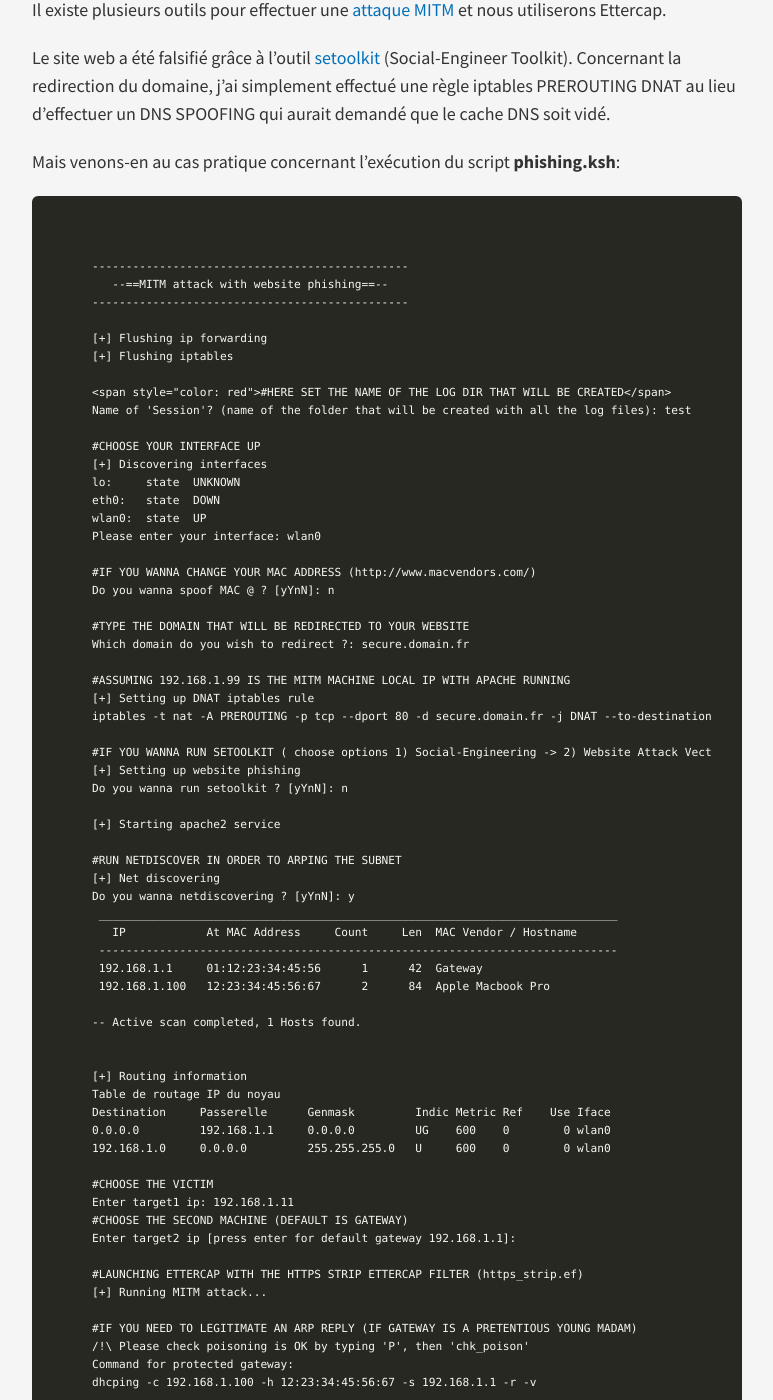
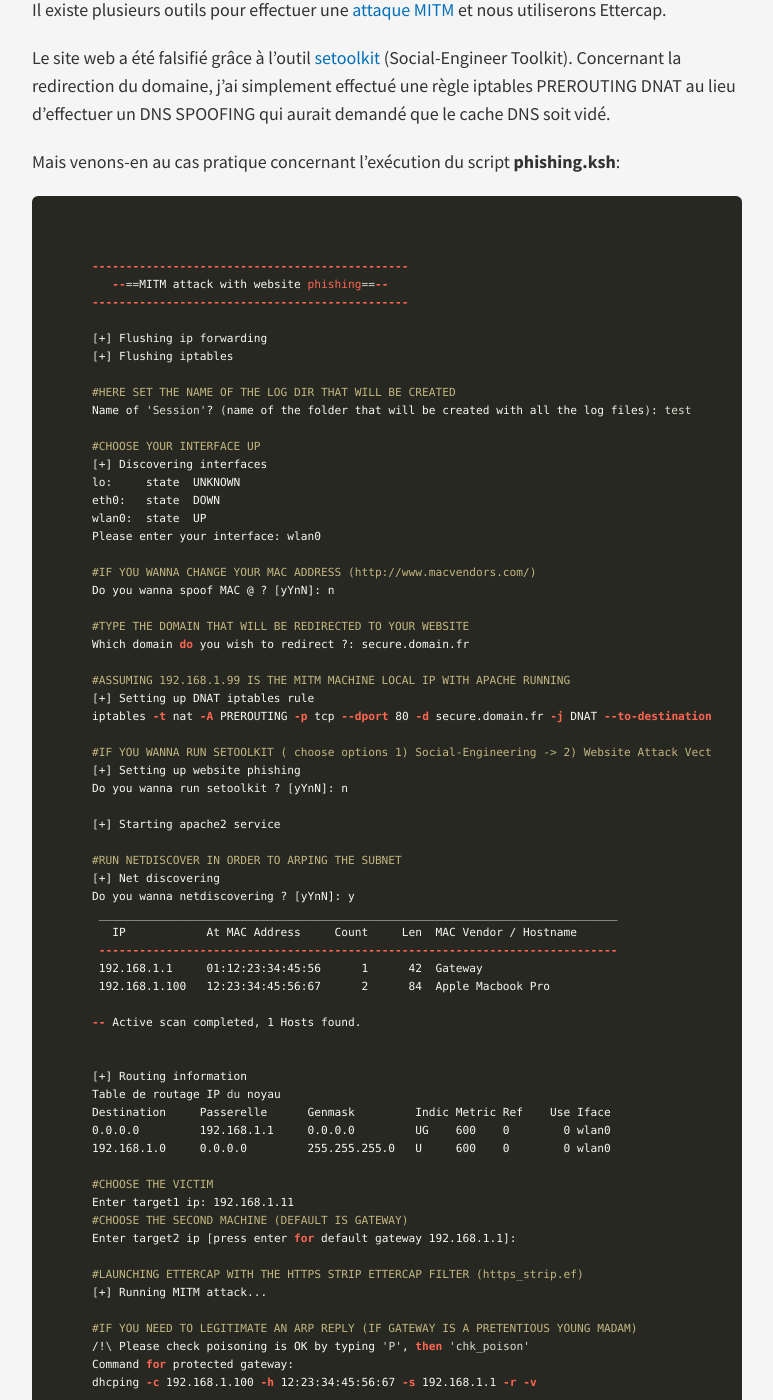
Before and after one commit to phackt/phackt.github.io, a Jekyll site: the page built from _posts/2016-09-08-mitm-phishing.markdown, in a window 1280 px wide and 1400 px high, scrolled down 1260 px. Shown: the whole window, without its empty margins (253-1026 px from the left). Built offline with Jekyll 4.4.1, drawn with Linux system fonts in a browser that asks for light colours; nearby versions of some CDN libraries; comment, search, counter and statistics services are not loaded; some of the changed text lies outside the part shown.

Commit message:
update post mitm

````diff
--- a/_posts/2016-09-08-mitm-phishing.markdown
+++ b/_posts/2016-09-08-mitm-phishing.markdown
@@ -24,7 +24,7 @@ Le site web a été falsifié grâce à l'outil [setoolkit](https://github.com/t
 
 Mais venons-en au cas pratique concernant l'exécution du script **phishing.ksh**:
 
-```
+```bash
 -----------------------------------------------
    --==MITM attack with website phishing==--
 -----------------------------------------------
@@ -32,7 +32,7 @@ Mais venons-en au cas pratique concernant l'exécution du script **phishing.ksh*
 [+] Flushing ip forwarding
 [+] Flushing iptables
 
-<span style="color: red">#HERE SET THE NAME OF THE LOG DIR THAT WILL BE CREATED</span>
+#HERE SET THE NAME OF THE LOG DIR THAT WILL BE CREATED
 Name of 'Session'? (name of the folder that will be created with all the log files): test
 
 #CHOOSE YOUR INTERFACE UP
@@ -106,7 +106,7 @@ Les outils MITM peuvent également forger dynamiquement un certificat pour inter
 
  > <span style="color: red">Cliquez sur 'Back to safety'!!</span>
 
-Dans notre exemple, la connexion au site falsifié est non sécurisée (évitant les alertes de certificats). Donc vérifier toujours le cadenas vert dans la barre url et que votre connexion soit sécurisée, sinon COURREZZZZZ :runner::runner:!!!!. Nous voyons aussi l'importance du HSTS (Strict-Transport-Security) abordé dans les [précédents articles]({{ site.url }}/xss-cors-csrf-partie-3-cors-csrf#hsts) pour forcer les connexions HTTPS et bannir tout certificat non valide. Des méthodes de détection d'ARP spoofing existent, la plus contraignante étant l'ajout statique d'une correspondance dans la table ARP. Certains firewall (ex [Symantec](https://www.symantec.com/security_response/glossary/define.jsp?letter=a&word=anti-mac-spoofing)) empêchent les ARP Reply non légitimes. Réfléchissez donc deux fois avant de vous connecter à un HotSpot.
+Dans notre exemple, la connexion au site falsifié est non sécurisée (évitant les alertes de certificats). Donc vérifier toujours le cadenas vert dans la barre url et que votre connexion soit sécurisée, sinon COURREZZZZZ!!!!. Nous voyons aussi l'importance du HSTS (Strict-Transport-Security) abordé dans les [précédents articles]({{ site.url }}/xss-cors-csrf-partie-3-cors-csrf#hsts) pour forcer les connexions HTTPS et bannir tout certificat non valide. Des méthodes de détection d'ARP spoofing existent, la plus contraignante étant l'ajout statique d'une correspondance dans la table ARP. Certains firewall (ex [Symantec](https://www.symantec.com/security_response/glossary/define.jsp?letter=a&word=anti-mac-spoofing)) empêchent les ARP Reply non légitimes. Réfléchissez donc deux fois avant de vous connecter à un HotSpot.
 
 A bientôt et surtout...
 
````
Also changed, not shown: other parts of _posts/2016-09-08-mitm-phishing.markdown (+1 -1 lines).
